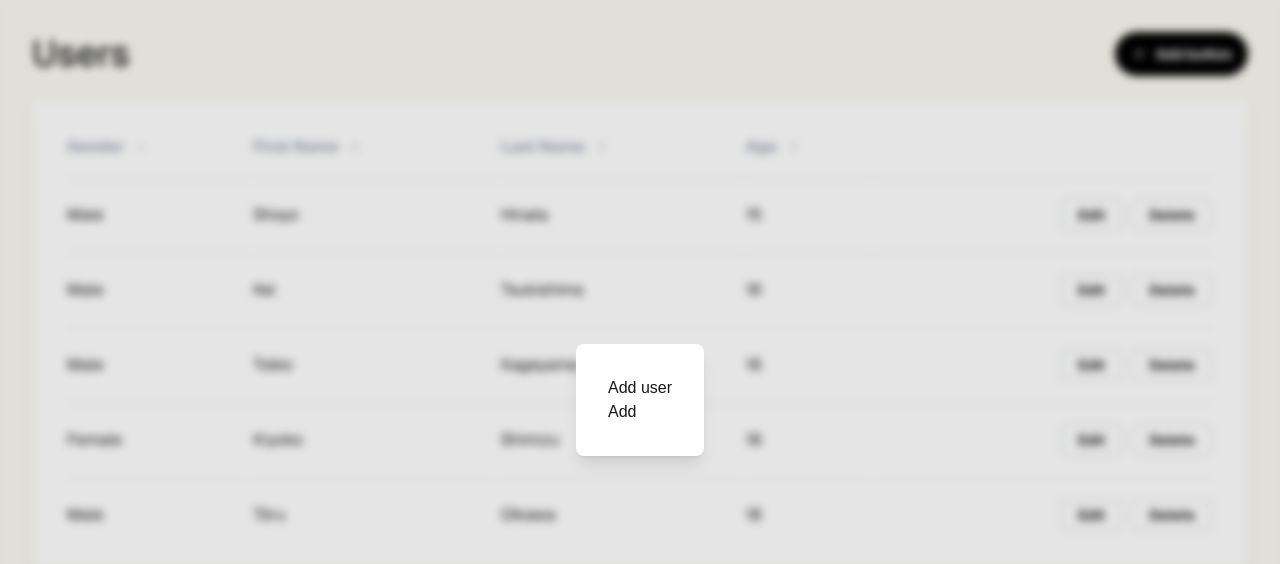
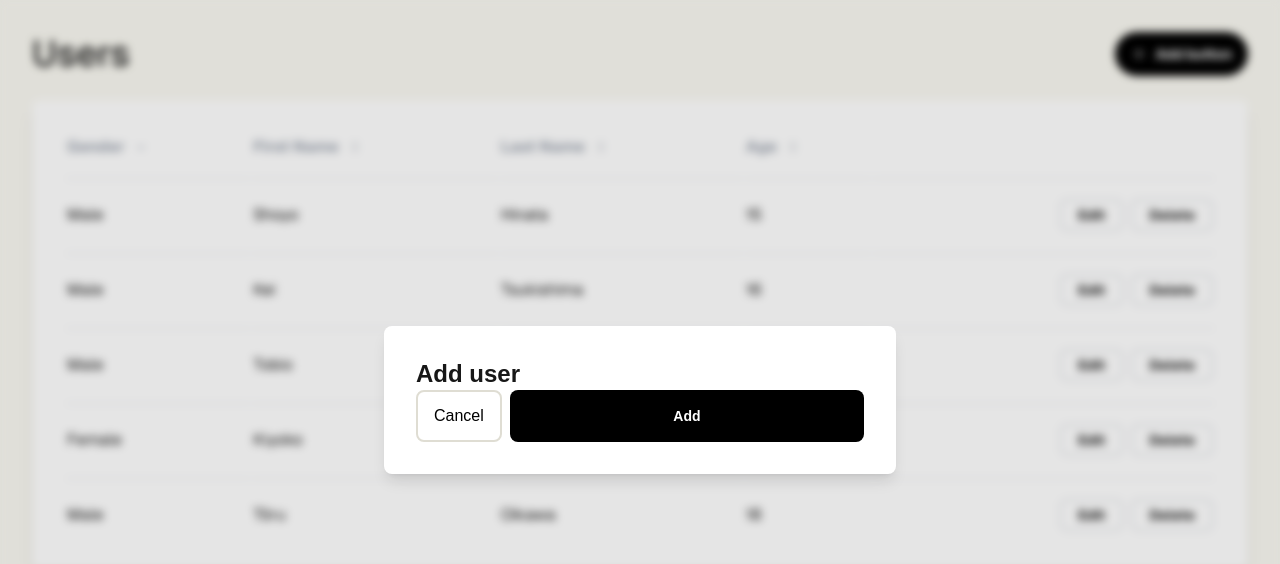
Before and after one commit to eldroan/bookkeping-frontend, a Next.js app: page / in a window 1280 px wide. Both pictures are taken after a click on the button "Add button". Shown: the top 564 px of the page. Built offline with nearby package versions, Linux system fonts and the light colour scheme.

Commit message:
Added basic controls to user dialog

```diff
--- a/package.json
+++ b/package.json
@@ -17,6 +17,7 @@
     "next": "14.2.13",
     "react": "^18",
     "react-dom": "^18",
+    "react-hook-form": "^7.53.0",
     "yup": "^1.4.0"
   },
   "devDependencies": {
--- /dev/null
+++ b/src/components/UserDialog.tsx
@@ -0,0 +1,88 @@
+import { Gender } from "@/types/gender";
+import { User } from "@/types/user";
+import { getUrl } from "@/utils/geturl";
+import * as Dialog from "@radix-ui/react-dialog";
+import { SymbolIcon } from "@radix-ui/react-icons";
+import { useMutation, useQueryClient } from "@tanstack/react-query";
+import axios from "axios";
+import { ReactNode, FormEvent, useState, useEffect } from "react";
+
+const newUser = async (user: User) => {
+  await new Promise((resolve) => setTimeout(resolve, 3000));
+
+  // await axios.post<User[]>(`${getUrl()}/api/users`, {}).then((r) => r.data);
+};
+const updateUser = async (user: User) => {
+  await axios.post<User[]>(`${getUrl()}/api/users`, {}).then((r) => r.data);
+};
+const test: User = {
+  firstName: "Leandro",
+  lastName: new Date().getMilliseconds().toString().slice(0, 19),
+  gender: Math.random() > 0.5 ? Gender.Male : Gender.Female,
+  age: 20,
+};
+
+export function UserDialog({
+  user,
+  children,
+}: {
+  user?: User;
+  children: ReactNode;
+}) {
+  const editMode = user !== undefined;
+  const title = editMode ? "Edit user" : "Add user";
+  const cta = editMode ? "Save" : "Add";
+
+  const handleSubmit = async (event: FormEvent) => {
+    event.preventDefault();
+    console.log("Clicked!");
+    mutate();
+  };
+
+  const [open, setOpen] = useState(false);
+  const queryClient = useQueryClient();
+  const { mutate, isSuccess, isPending } = useMutation({
+    mutationFn: () => (editMode ? updateUser(test) : newUser(test)),
+    onSuccess: () => {
+      queryClient.invalidateQueries({
+        queryKey: ["/api/users"],
+        refetchType: "all",
+      });
+    },
+  });
+
+  useEffect(() => {
+    if (isSuccess) setOpen(false);
+  }, [isSuccess]);
+
+  return (
+    <Dialog.Root open={open} onOpenChange={setOpen}>
+      {children}
+      <Dialog.Portal>
+        <Dialog.Overlay className="fixed inset-0 backdrop-blur-sm bg-black/10" />
+        <Dialog.Content className="fixed top-1/2 left-1/2 -translate-x-1/2 -translate-y-1/2  bg-white p-8 shadow-lg rounded-lg max-w-full w-[512px]">
+          <form onSubmit={handleSubmit}>
+            <h2 className="font-bold text-2xl">{title}</h2>
+            <div className="flex flex-row gap-2 justify-between">
+              <button
+                className="flex items-center text-black gap-2 py-3 px-4 rounded-lg hover:shadow-xl border-dialog_background border-2"
+                onClick={() => setOpen(false)}
+              >
+                Cancel
+              </button>
+              <button
+                type="submit"
+                className="flex items-center bg-black text-white gap-2 py-3 px-4 rounded-lg hover:shadow-xl focus:ring focus:ring-inset focus:ring-white grow justify-center"
+              >
+                {isPending && (
+                  <SymbolIcon width="16" height="16" className="animate-spin" />
+                )}
+                <p className="text-sm font-bold">{cta}</p>
+              </button>
+            </div>
+          </form>
+        </Dialog.Content>
+      </Dialog.Portal>
+    </Dialog.Root>
+  );
+}
--- a/src/pages/index.tsx
+++ b/src/pages/index.tsx
@@ -2,18 +2,22 @@ import { User } from "@/types/user";
 import type { InferGetServerSidePropsType, GetServerSideProps } from "next";
 import localFont from "next/font/local";
 import { users as initialUsers } from "./api/users";
-import { useQuery } from "@tanstack/react-query";
+import { useMutation, useQuery } from "@tanstack/react-query";
 import axios from "axios";
 import * as Dialog from "@radix-ui/react-dialog";
+import { useForm, SubmitHandler } from "react-hook-form";
 
 import {
   CaretDownIcon,
   CaretSortIcon,
   CaretUpIcon,
   PlusIcon,
+  SymbolIcon,
 } from "@radix-ui/react-icons";
-import { ReactNode, useState } from "react";
+import { FormEvent, ReactNode, useEffect, useState } from "react";
 import { getUrl } from "@/utils/geturl";
+import { Gender } from "@/types/gender";
+import { UserDialog } from "@/components/UserDialog";
 
 const geistSans = localFont({
   src: "./fonts/GeistVF.woff",
@@ -37,7 +41,7 @@ export default function Home({
   const columns = ["Gender", "First Name", "Last Name", "Age"];
   const [sortBy, setSortBy] = useState({ key: columns[0], ascending: false });
   // TODO: Add isLoading and general spinner for ssr data failure
-  const { data: users } = useQuery({
+  const { data: users, isFetching } = useQuery({
     queryKey: ["/api/users"],
     queryFn: () =>
       axios.get<User[]>(`${getUrl()}/api/users`).then((r) => r.data),
@@ -57,7 +61,12 @@ export default function Home({
       className={`${geistSans.variable} ${geistMono.variable} font-[family-name:var(--font-geist-sans)] flex flex-col p-8 gap-6 bg-background h-screen overflow-x-scroll`}
     >
       <div className="flex justify-between items-center">
-        <h1 className="font-medium text-4xl">Users</h1>
+        <h1 className="font-medium text-4xl flex gap-2 justify-center items-center">
+          Users{" "}
+          {isFetching && (
+            <SymbolIcon width="16" height="16" className="animate-spin" />
+          )}
+        </h1>
         <UserDialog>
           <Dialog.Trigger className="flex items-center bg-black text-white gap-2 py-3 px-4 rounded-full hover:shadow-xl focus:ring focus:ring-inset focus:ring-white">
             <PlusIcon width="16" height="16" />
@@ -133,26 +142,6 @@ export default function Home({
   );
 }
 
-function UserDialog({ user, children }: { user?: User; children: ReactNode }) {
-  const title = user !== undefined ? "Edit user" : "Add user";
-  const cta = user !== undefined ? "Save" : "Add";
-  return (
-    <Dialog.Root>
-      {children}
-      <Dialog.Portal>
-        <Dialog.Overlay className="fixed inset-0 backdrop-blur-sm bg-black/10" />
-        <Dialog.Content className="fixed top-1/2 left-1/2 -translate-x-1/2 -translate-y-1/2 bg-white p-8 shadow-lg rounded-lg">
-          {/* <div className="bg-white flex flex-col"> */}
-
-          <p>{title}</p>
-          <p>{cta}</p>
-          {/* </div> */}
-        </Dialog.Content>
-      </Dialog.Portal>
-    </Dialog.Root>
-  );
-}
-
 function DeleteUserDialog({ children }: { children: ReactNode }) {
   return (
     <Dialog.Root>
--- a/tailwind.config.ts
+++ b/tailwind.config.ts
@@ -10,6 +10,8 @@ const config: Config = {
     extend: {
       colors: {
         background: "#FAF9F2",
+        dialog_background: "#DFDDD3",
+        dialog_text: "#706D5C",
         foreground: "var(--foreground)",
       },
     },
```
Also changed, not shown: 1 other file (tests, documents, lock files or other folders).
